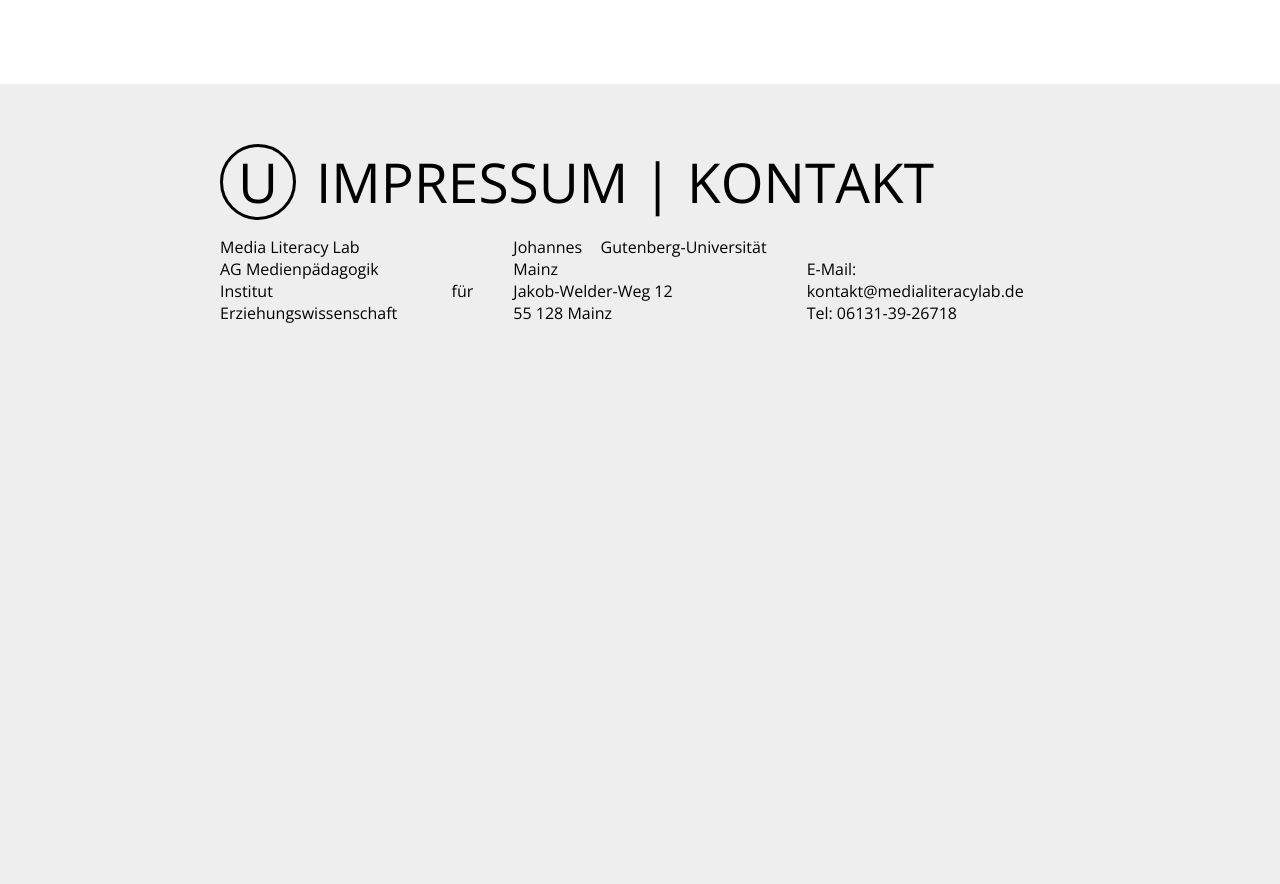
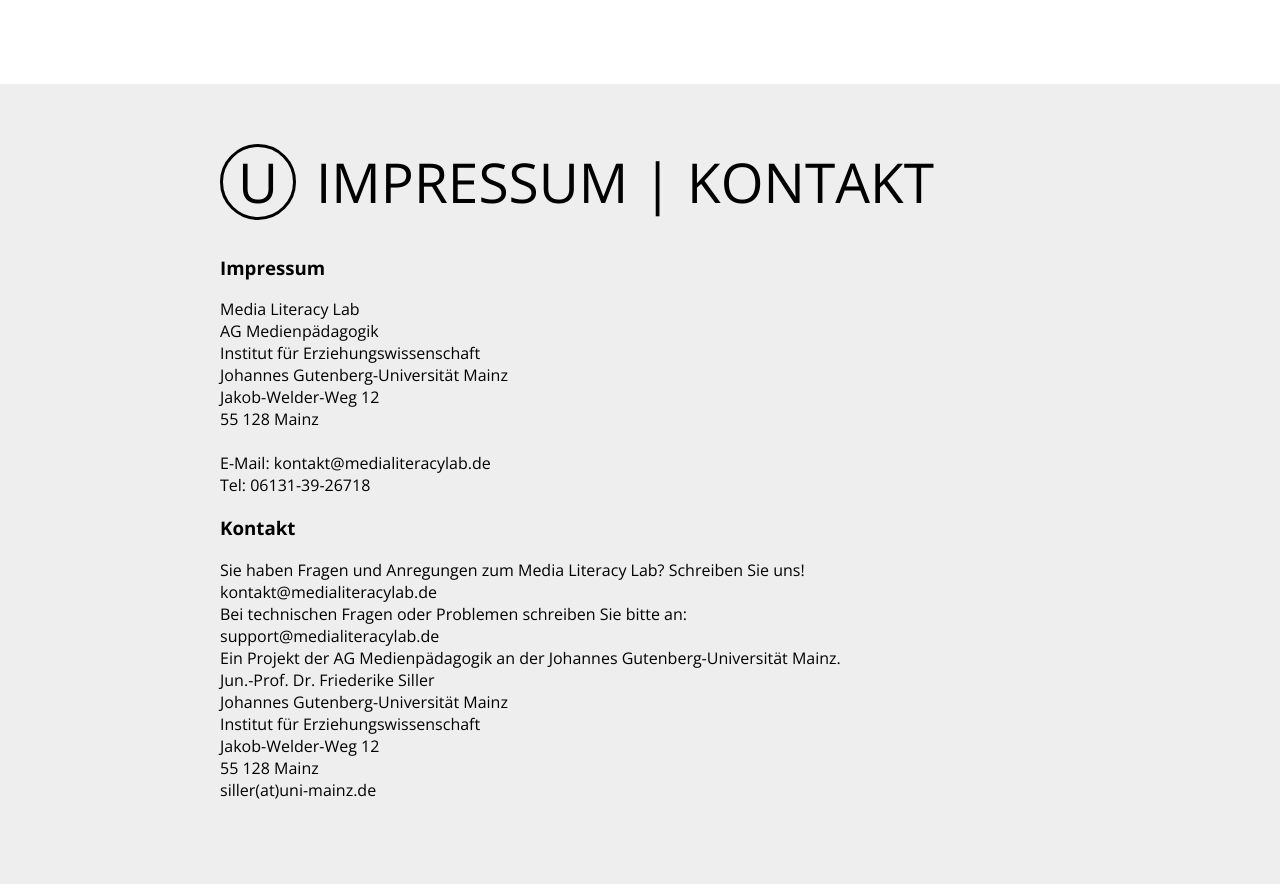
Before and after one commit to NiklasBerend/makergallery, a PHP site: page /makergallery/ in a window 1280 px wide. Shown: the part 4416-5300 px from the top of the page. Run offline with PHP 8.4, Linux system fonts and the light colour scheme.

Commit message:
dummy modified and impressum extented

```diff
--- a/css/index.css
+++ b/css/index.css
@@ -37,6 +37,34 @@ body {
 	background: gray;
 	overflow: scroll;
 }
+
+#paging section > .container .room .wrapper > h1:first-child {
+	font-size: 40px;
+	text-transform: uppercase;
+	font-weight: 300;
+}
+
+#paging section > .container .room .wrapper > h2 {
+	font-size: 20px;
+	text-transform: capitalize;
+	font-weight: 400;
+	text-align: left;
+}
+
+#paging section > .container .room .wrapper > div {
+	border-left: 2px solid white;
+	height: 200px;
+	margin-left: 400px;
+}
+
+#paging section > .container .room .wrapper > div > h3 {
+	font-size: 20px;
+	text-transform: capitalize;
+	font-weight: 300;
+	text-align: left;
+	margin-left: 40px;
+}
+
 #paging section:after {
 	content: '';
 	width: 100%;
@@ -297,6 +325,7 @@ section[ref='impressum'] .floor .wrapper > h2:first-child:before {
 	padding: 60px 60px;
 	margin: 0 auto;
 }
+
 .absolute {
 	position: absolute;
 	width: 100%;
--- a/xml/content.xml
+++ b/xml/content.xml
@@ -224,7 +224,9 @@
 			<info>
 				<div class="wrapper">
 					<h2>Impressum | Kontakt</h2>
+
 					<p>
+					<h3>Impressum</h3>
 					Media Literacy Lab<br />
 					AG Medienpädagogik<br />
 					Institut für Erziehungswissenschaft<br />
@@ -235,6 +237,25 @@
 					E-Mail: kontakt@medialiteracylab.de<br />
 					Tel:    06131-39-26718<br />
 
+					<h3>Kontakt</h3>
+					Sie haben Fragen und Anregungen zum Media Literacy Lab? Schreiben Sie uns!<br />
+
+					kontakt@medialiteracylab.de<br />
+
+					Bei technischen Fragen oder Problemen schreiben Sie bitte an:<br />
+
+					support@medialiteracylab.de<br />
+
+					Ein Projekt der AG Medienpädagogik an der Johannes Gutenberg-Universität Mainz.<br />
+
+					Jun.-Prof. Dr. Friederike Siller<br />
+					Johannes Gutenberg-Universität Mainz<br />
+					Institut für Erziehungswissenschaft<br />
+					Jakob-Welder-Weg 12<br />
+					55 128 Mainz<br />
+
+					siller(at)uni-mainz.de<br />
+
 					</p>
 
 
```
Also changed, not shown: pages/makerspace/LeFloid.html (+5 -5 lines), pages/makerspace/dummy.html (+5 -5 lines).
